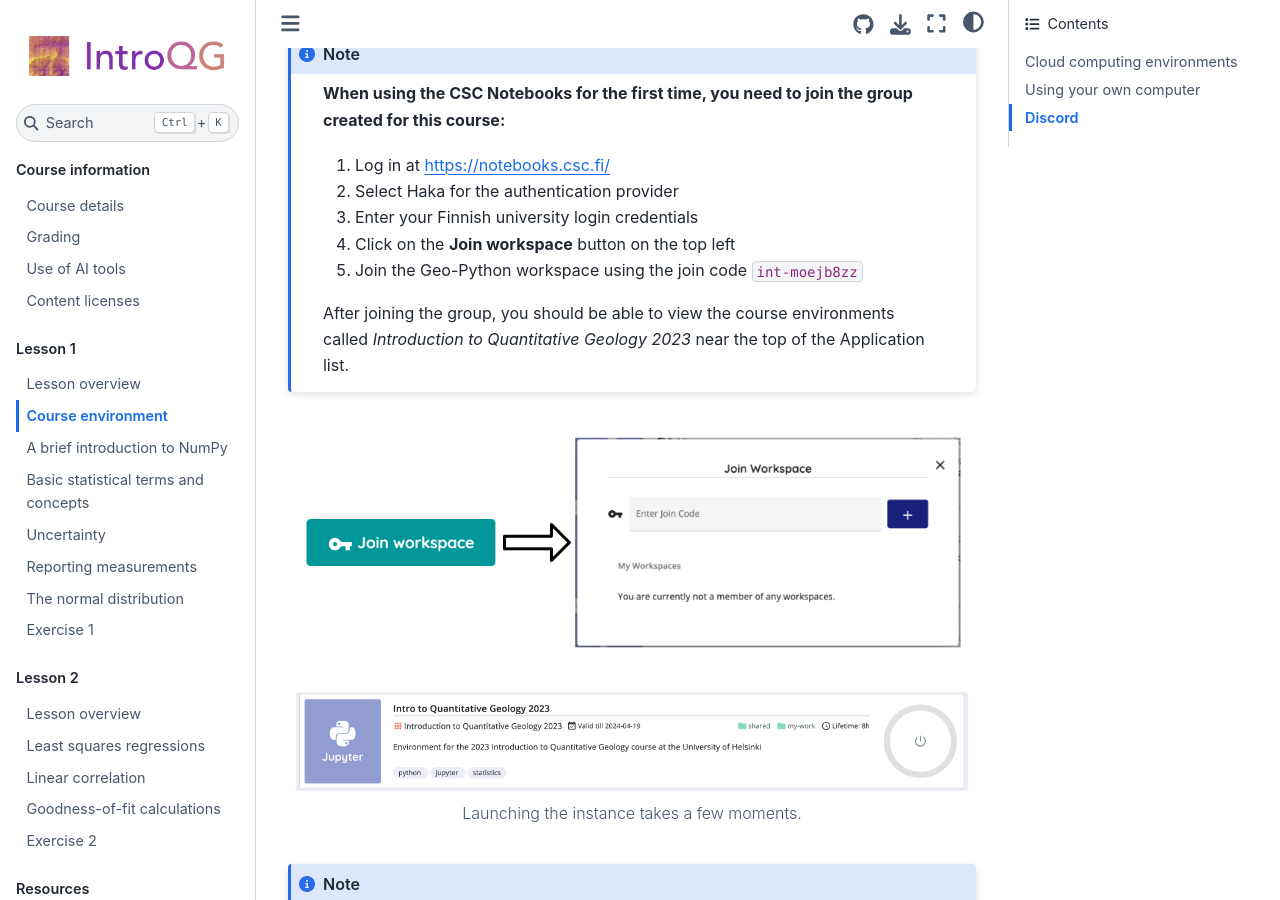
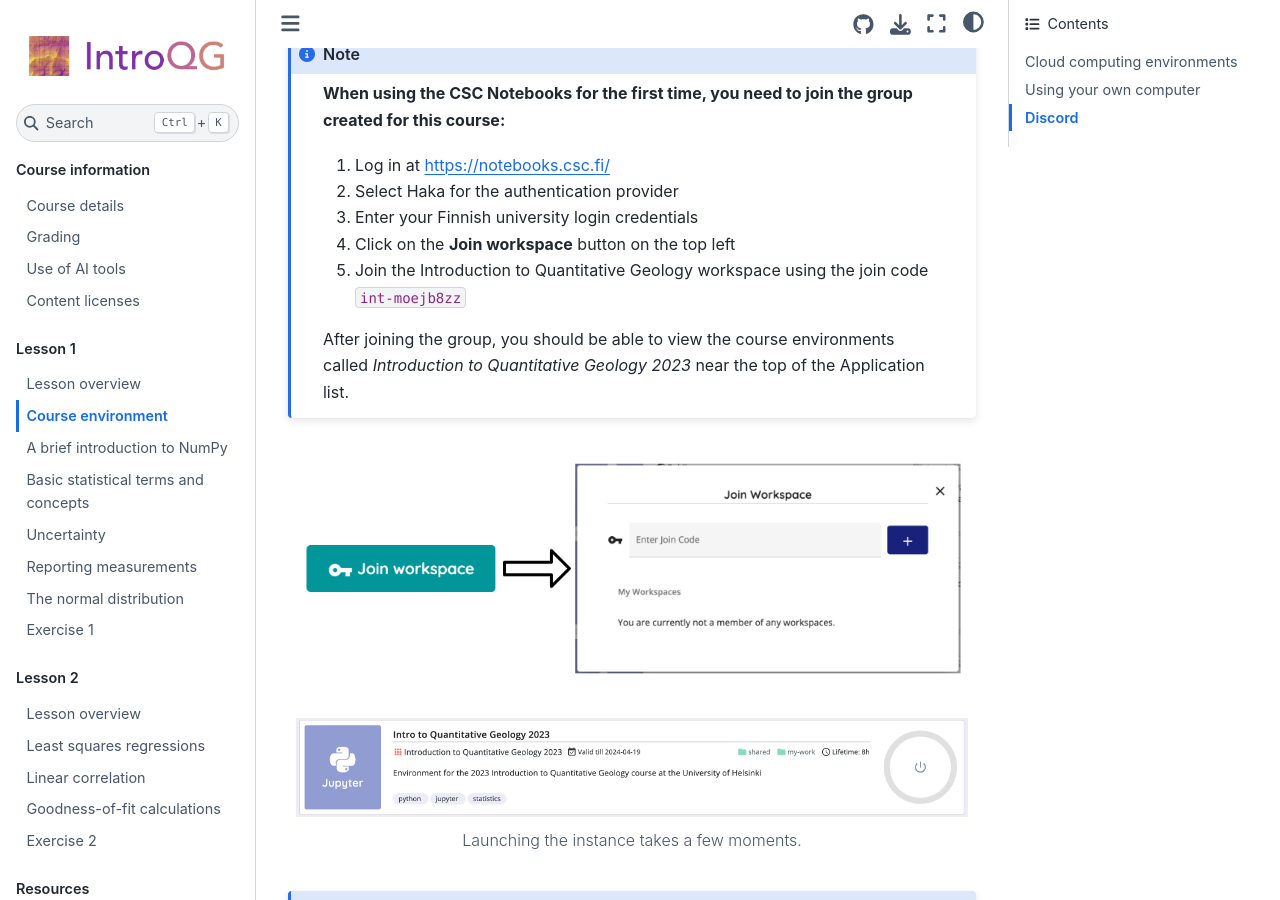
Before and after one commit to IntroQG/site, a Sphinx documentation site: the page built from source/lessons/L1/course-environment.rst, in a window 1280 px wide and 900 px high, scrolled down 1279 px. Built offline with Sphinx 7.4.7 and the Sphinx Book theme 1.1.4, drawn with Linux system fonts in a browser that asks for light colours.

Commit message:
Fix typo

```diff
--- a/source/lessons/L1/course-environment.rst
+++ b/source/lessons/L1/course-environment.rst
@@ -37,7 +37,7 @@
     2. Select Haka for the authentication provider
     3. Enter your Finnish university login credentials
     4. Click on the **Join workspace** button on the top left
-    5. Join the Geo-Python workspace using the join code ``int-moejb8zz``
+    5. Join the Introduction to Quantitative Geology workspace using the join code ``int-moejb8zz``
 
     After joining the group, you should be able to view the course environments called `Introduction to Quantitative Geology 2023` near the top of the Application list.
 
```
